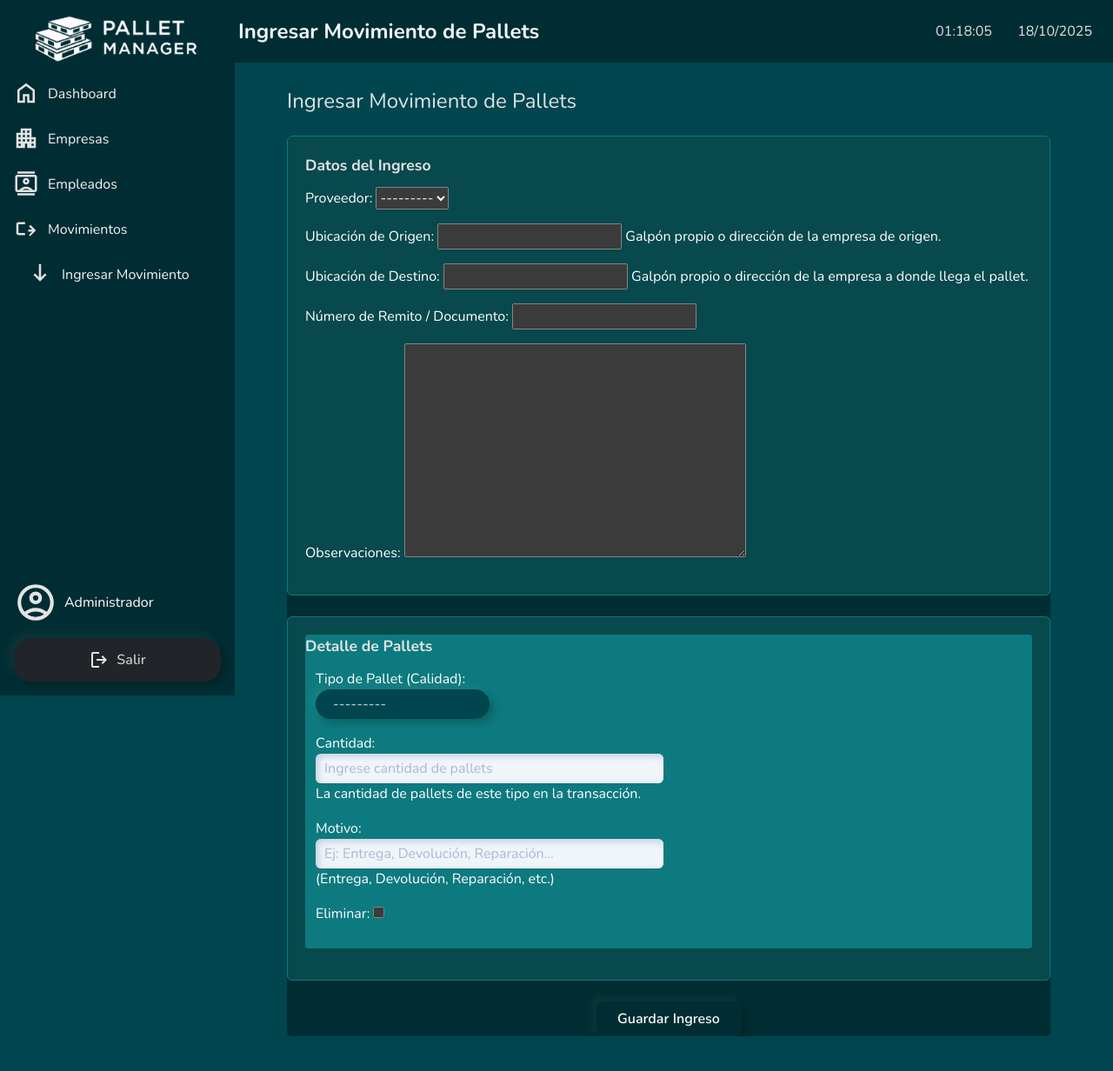
After one commit to FolkodeGroup/Intercambio-de-Pallets-Modulo1, a Django app: page /movimientos/ingresar/ in a window 1280 px wide. The commit adds this page. Shown: the whole page at 87% size. Run offline with Django 5.2, Linux system fonts and the light colour scheme; data that the repository does not hold is empty; some libraries are stand-ins or nearby versions.

Commit message:
se implementa la vista ingresar movimiento, separandola de egreso de movimiento (registar moviento ya no tiene uso)

```diff
--- a/pallet_manager/mysite/movimientos/forms.py
+++ b/pallet_manager/mysite/movimientos/forms.py
@@ -1,6 +1,7 @@
 from django import forms
 from django.forms import BaseInlineFormSet
 from .models import Movimiento, LineaMovimiento
+from empresas.models import Empresa
 
 class MovimientoForm(forms.ModelForm):
     class Meta:
@@ -37,6 +38,21 @@ class MovimientoForm(forms.ModelForm):
             }),
         }
 
+class IngresoMovimientoForm(forms.ModelForm):
+    def __init__(self, *args, **kwargs):
+        super().__init__(*args, **kwargs)
+        # 1. Filtramos el campo 'empresa' para mostrar solo proveedores
+        self.fields['empresa'].queryset = Empresa.objects.filter(es_proveedor=True)
+        self.fields['empresa'].label = "Proveedor"
+
+        # 2. Ocultamos el campo 'tipo' y le asignamos el valor 'IN' por defecto
+        self.fields['tipo'].initial = 'IN'
+        self.fields['tipo'].widget = forms.HiddenInput()
+
+    class Meta:
+        model = Movimiento
+        # Excluimos 'usuario_creacion' porque se asigna en la vista
+        exclude = ['usuario_creacion', 'fecha_hora', 'estado_confirmacion']
 
 class LineaMovimientoForm(forms.ModelForm):
     class Meta:
--- /dev/null
+++ b/pallet_manager/mysite/movimientos/templates/movimientos/ingresar_movimiento.html
@@ -0,0 +1,43 @@
+{% extends 'base.html' %}
+{% load static %}
+
+{% block head %}
+    <link rel="stylesheet" href="{% static 'movimientos/movimientos.css' %}">
+{% endblock %}
+
+{% block content %}
+<div class="movimientos-container">
+    {% include 'includes/sidebar.html' %}
+
+    <main class="movimientos-main">
+        <h4 class="movimientos-main-title">{{ title }}</h4>
+
+        <section class="movimientos-main-section">
+            <form method="post" style="color: #ffffff;">
+                {% csrf_token %}
+
+                <fieldset style="border: 1px solid #0D7A7F; padding: 1.25rem; margin-bottom: 1.5rem; border-radius: 6px; background-color: #07494D;">
+                    <legend style="color: #e3e3e3; font-weight: bold; font-size: 1.1rem; margin-bottom: 0.75rem;">Datos del Ingreso</legend>
+                    {{ movimiento_form.as_p }}
+                </fieldset>
+
+                <fieldset style="border: 1px solid #0D7A7F; padding: 1.25rem; margin-bottom: 1.5rem; border-radius: 6px; background-color: #07494D;">
+                    <legend style="color: #e3e3e3; font-weight: bold; font-size: 1.1rem; margin-bottom: 0.75rem;">Detalle de Pallets</legend>
+                    {{ formset.management_form }}
+                    {% for form in formset %}
+                        <div class="linea" style="margin-bottom: 1rem; padding: 0.75rem; background-color: #0D7A7F; border-radius: 4px;">
+                            {{ form.as_p }}
+                        </div>
+                    {% endfor %}
+                </fieldset>
+
+                <div style="text-align: center; margin-top: 1.5rem;">
+                    <button type="submit" class="btn btn-success" style="background-color: #002D33; border: none; padding: 0.5rem 1.5rem; font-size: 1rem; color: white; border-radius: 4px;">
+                        Guardar Ingreso
+                    </button>
+                </div>
+            </form>
+        </section>
+    </main>
+</div>
+{% endblock %}
--- a/pallet_manager/mysite/movimientos/templates/movimientos/movimientos.html
+++ b/pallet_manager/mysite/movimientos/templates/movimientos/movimientos.html
@@ -112,7 +112,7 @@
 
          <!-- Botones inferiores -->
         <div class="pagination-buttons">
-            <a href="{% url 'movimientos:registrar_movimiento' %}" class="pagination-links">
+            <a href="{% url 'movimientos:ingresar_movimiento' %}" class="pagination-links">
                 <button class="btn btn-success" style="background-color: #002D33;">
                     <svg xmlns="http://www.w3.org/2000/svg" width="16" height="16" fill="currentColor" class="bi bi-arrow-left" viewBox="0 0 16 16">
                     <path fill-rule="evenodd" d="M15 8a.5.5 0 0 0-.5-.5H2.707l3.147-3.146a.5.5 0 1 0-.708-.708l-4 4a.5.5 0 0 0 0 .708l4 4a.5.5 0 0 0 .708-.708L2.707 8.5H14.5A.5.5 0 0 0 15 8"/>
--- a/pallet_manager/mysite/movimientos/urls.py
+++ b/pallet_manager/mysite/movimientos/urls.py
@@ -7,6 +7,7 @@ urlpatterns = [
     path('', views.movimientos, name='movimientos'),
     path('exportar_csv/', views.exportar_csv, name='exportar_csv'),
     path('exportar_pdf/', views.exportar_pdf, name='exportar_pdf'),
+    path('ingresar/', views.ingresar_movimiento, name='ingresar_movimiento'),
     path('registrar/', views.registrar_movimiento, name='registrar_movimiento'),
     path('gestion-stock/', views.gestion_stock, name='gestion_stock'),
     path('gestion-stock/actualizar/', views.actualizar_stock, name='actualizar_stock'),
--- a/pallet_manager/mysite/movimientos/views.py
+++ b/pallet_manager/mysite/movimientos/views.py
@@ -5,8 +5,45 @@ from django.shortcuts import render
 #   ⬇⬇⬇⬇⬇ FUNCIONES DE REGISTRAR MOVIMIENTOS Y MOSTRARLOS EN LA LISTA PRINCIPAL ⬇⬇⬇⬇⬇
 from django.shortcuts import render, redirect
 from django.forms import modelformset_factory
+from .forms import IngresoMovimientoForm, LineaMovimientoForm
 from .forms import MovimientoForm, LineaMovimientoForm
 from .models import Movimiento, LineaMovimiento
+
+def ingresar_movimiento(request):
+    # Usamos un formset para las líneas de pallets, igual que antes
+    LineaFormSet = modelformset_factory(LineaMovimiento, form=LineaMovimientoForm, extra=1, can_delete=True)
+
+    if request.method == "POST":
+        # Usamos nuestro nuevo formulario IngresoMovimientoForm
+        movimiento_form = IngresoMovimientoForm(request.POST)
+        formset = LineaFormSet(request.POST, queryset=LineaMovimiento.objects.none())
+
+        if movimiento_form.is_valid() and formset.is_valid():
+            movimiento = movimiento_form.save(commit=False)
+            movimiento.usuario_creacion = request.user
+            movimiento.save()  # Guardamos el movimiento principal
+
+            # Guardamos las líneas asociadas
+            for form in formset.cleaned_data:
+                if form: # Asegurarse de que el form no esté vacío
+                    linea = form.save(commit=False)
+                    linea.movimiento = movimiento
+                    linea.save()
+
+            return redirect("movimientos:movimientos") # Redirigimos a la lista de movimientos
+
+    else:
+        # Al cargar la página por primera vez (GET)
+        movimiento_form = IngresoMovimientoForm()
+        formset = LineaFormSet(queryset=LineaMovimiento.objects.none())
+
+    context = {
+        "movimiento_form": movimiento_form,
+        "formset": formset,
+        "title": "Ingresar Movimiento de Pallets" # Un título más específico
+    }
+    # Renderizamos una nueva plantilla
+    return render(request, "movimientos/ingresar_movimiento.html", context)
 
 def registrar_movimiento(request):
     LineaFormSet = modelformset_factory(LineaMovimiento, form=LineaMovimientoForm, extra=1, can_delete=True)
--- a/pallet_manager/mysite/templates/includes/sidebar.html
+++ b/pallet_manager/mysite/templates/includes/sidebar.html
@@ -36,14 +36,17 @@
             Empleados</a>
         </li>
         <li>
-          <a href="{% url 'movimientos:movimientos' %}" class="nav-link">
-            <!-- Movimientos icon -->
-            Movimientos
-          </a>
+            <a href="{% url 'movimientos:movimientos' %}" class="nav-link">
+                 <svg xmlns="http://www.w3.org/2000/svg" height="30px" viewBox="0 -960 960 960" width="30px" fill="#e3e3e3">
+    <path d="m642-192-56-56 118-118H560v-80h144L586-564l56-56 200 200-200 200ZM120-320v-320q0-33 23.5-56.5T200-720h240v80H200v320h240v80H200q-33 0-56.5-23.5T120-320Z"/>
+  </svg>
+                  Movimientos
+            </a>
           <ul class="nav flex-column ms-3">
             <li>
-              <a href="{% url 'movimientos:registrar_movimiento' %}" class="nav-link">
-                Registrar Movimiento
+              <a href="{% url 'movimientos:ingresar_movimiento' %}" class="nav-link">
+                <svg xmlns="http://www.w3.org/2000/svg" height="30px" viewBox="0 -960 960 960" width="30px" fill="#e3e3e3"><path d="M480-200 240-440l56-56 144 144v-488h80v488l144-144 56 56-240 240Z"/></svg>
+                Ingresar Movimiento
               </a>
             </li>
           </ul>
```
